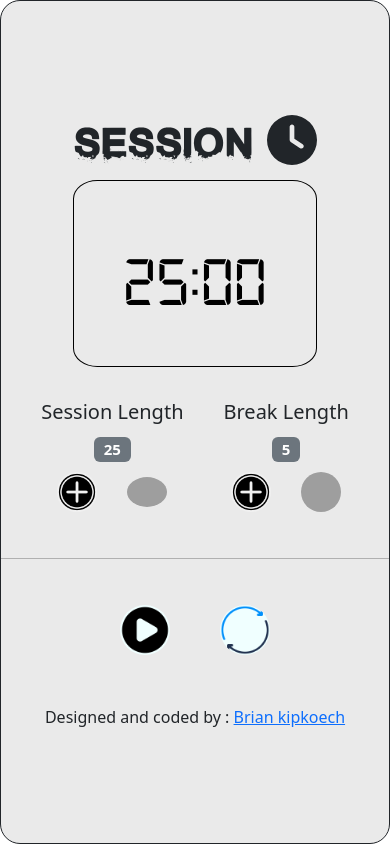
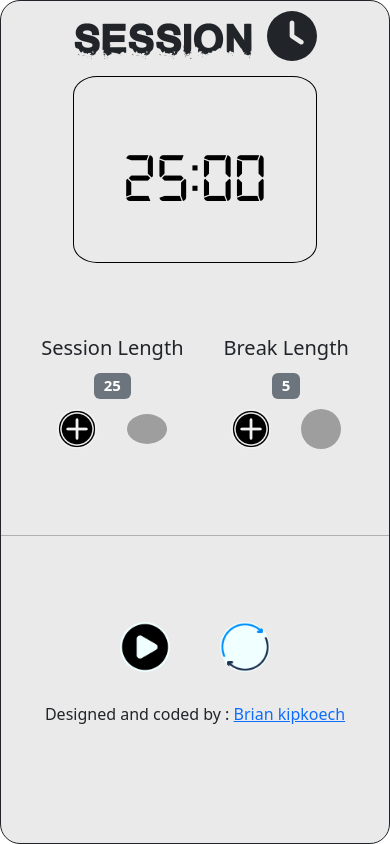
Before and after one commit to Brian-kipkoech-mutai/Timer, a React (Create React App) app: page / in a window 390 px wide. Built offline with nearby package versions, Linux system fonts and the light colour scheme; grey boxes are pictures that could not be loaded.

Commit message:
css responnsive

```diff
--- a/src/presentational/timerUI.jsx
+++ b/src/presentational/timerUI.jsx
@@ -119,8 +119,11 @@ import alarm from '../assets/audios/mixkit-marimba-waiting-ringtone-1360.wav'
                       endAlarm()
                     }}
                /></div>
+
                 </div>
-                       <div id="developer"> Designed and coded  by : <a href="https://www.linkedin.com/in/brian-kipkoech-71b5b9248?lipi=urn%3Ali%3Apage%3Ad_flagship3_profile_view_base_contact_details%3B9nnAF3gTQq2oeiliYkWdyA%3D%3D">Brian kipkoech</a></div>
+                <div id="developer"> Designed and coded  by : <a href="https://www.linkedin.com/in/brian-kipkoech-71b5b9248?lipi=urn%3Ali%3Apage%3Ad_flagship3_profile_view_base_contact_details%3B9nnAF3gTQq2oeiliYkWdyA%3D%3D">Brian kipkoech</a></div>
+
+
 
              </div>
 
--- a/src/styling/timer.css
+++ b/src/styling/timer.css
@@ -11,7 +11,7 @@
     display: flex;
     flex-direction: column;
     align-items: center;
-    height: 95vh;
+    height: 100vh;
     gap: 30px;
     border:solid;
     margin: 20px 20%;
@@ -21,14 +21,14 @@
 
  }
 
- @media only screen and (max-width: 800px) {
+ @media only screen and (max-width: 600px) {
   .ui{
     display: flex;
     flex-direction: column;
-    justify-content: center;
+
     align-items: center;
     height: 100vh;
-    gap: 30px;
+    gap: 70px;
     border:solid;
     margin: 0px 0%;
     background-color: #eaeaea;
@@ -48,9 +48,9 @@
 
  .maintitle{
     display: flex;
-   justify-content: center;
+
    flex-direction: column;
-   justify-content: center;
+
    align-items: center;
    font-size:50px ;
    gap: 40px;
@@ -166,14 +166,26 @@
    display: flex;
    justify-content: center ;
    align-items: center;
-   gap: 50px;
-   margin-bottom: 10px;
+   gap: 10px;
+
    flex-direction: column;
 
  }
+ @media only screen and (max-width: 800px) {
+  .generalControls{
+    display: flex;
+    justify-content: center ;
+    align-items: center;
+    gap: 30px;
+
+    flex-direction: column;
+
+  }
+}
  .generalControlsButtons{
    display: flex;
-   gap :50px
+   gap :50px;
+
  }
  .controlsButtons{
     width: 50px;
```
